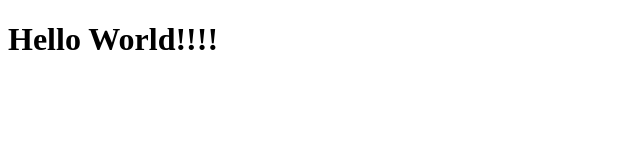
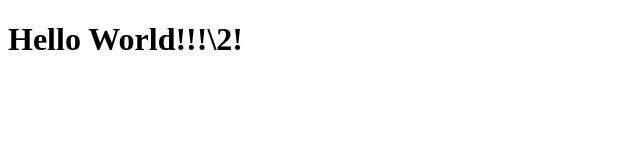
Before and after one commit to vaskov/github_actions, a plain HTML site: page index.html in a window 1280 px wide. Shown: the full height of the page, 0-640 px from the left. Drawn offline with Linux system fonts and the light colour scheme.

Commit message:
changes [skip actions]

```diff
--- a/index.html
+++ b/index.html
@@ -8,7 +8,7 @@
 </head>
 
 <body>
-    <h1>Hello World!!!!</h1>
+    <h1>Hello World!!!\2!</h1>
 </body>
 
 </html>
```
